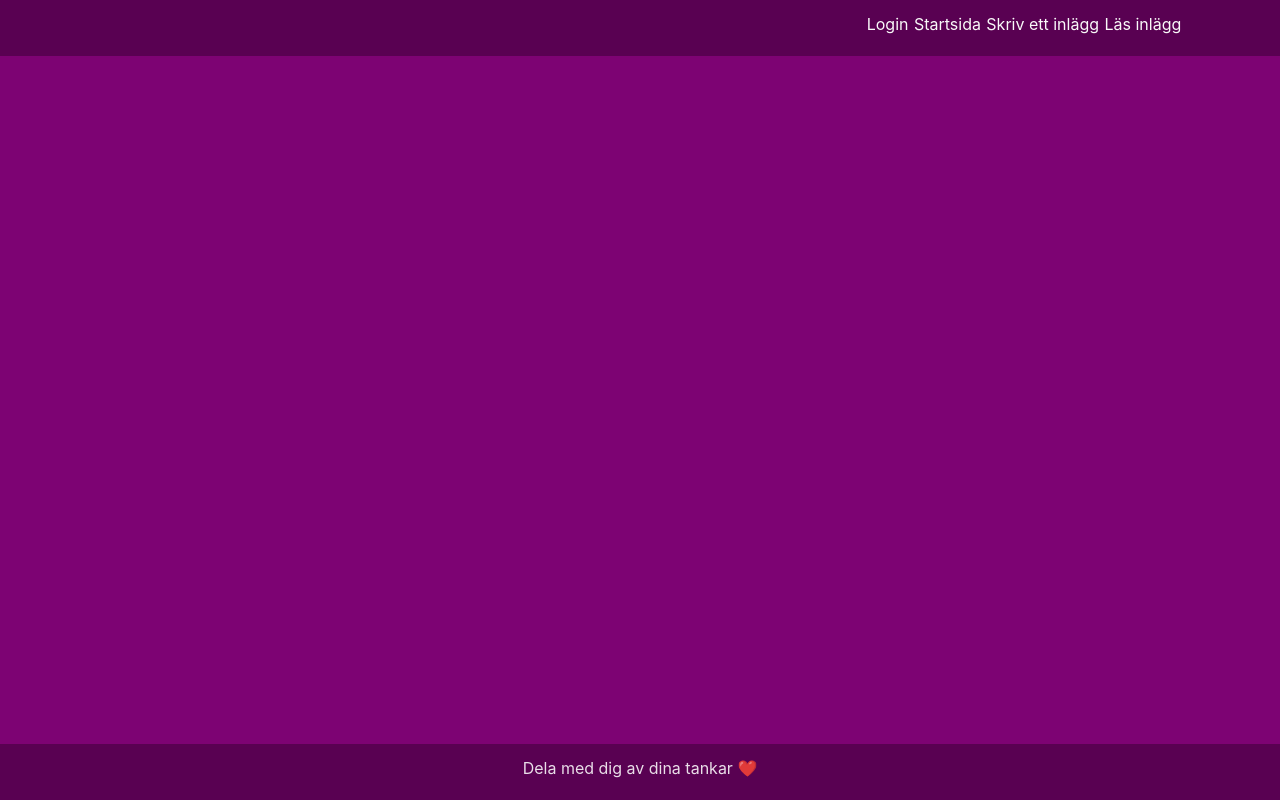
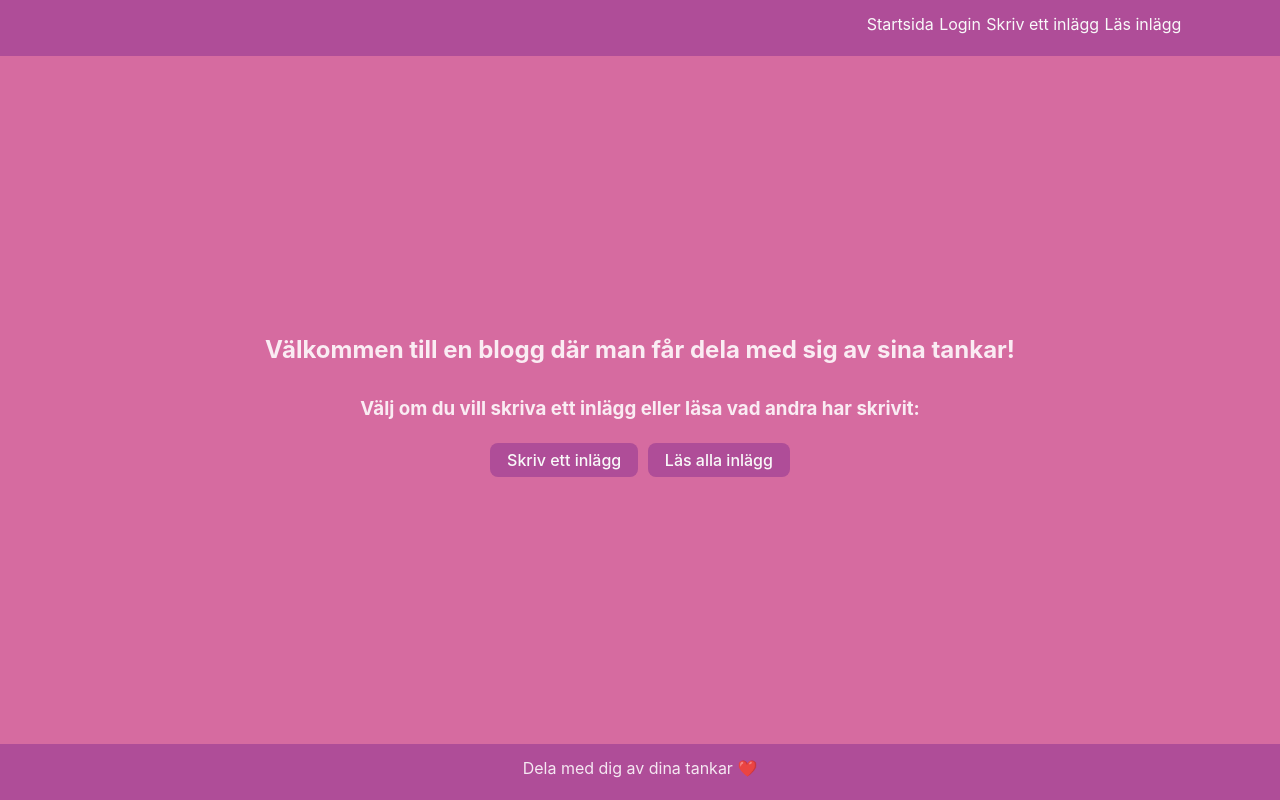
Before and after one commit to SaraEmiliaJohnsson/firebase-blogg, a React (Vite) app: page /landing in a window 1280 px wide. Built offline with nearby package versions, Linux system fonts and the light colour scheme; no server answers.

Commit message:
changed colors and added a landing page

```diff
--- a/src/App.tsx
+++ b/src/App.tsx
@@ -7,6 +7,7 @@ import NewBloggPost from './components/NewBloggPost'
 import SeeAllBloggPosts from './components/SeeAllBloggPosts'
 import StartingPageComponent from './components/StartingPageComponent'
 import LogInComponent from './components/LoginComponent'
+import LandingPage from './components/LandingPage'
 
 function App() {
 
@@ -15,8 +16,9 @@ function App() {
     <Router>
       <HeaderComponent />
       <Routes>
-        <Route path='/' element={<LogInComponent />} />
-        <Route path='/start' element={<StartingPageComponent />} />
+        <Route path='/' element={<StartingPageComponent />} />
+        <Route path='/login' element={<LogInComponent />} />
+        <Route path='/landing' element={<LandingPage />} />
         <Route path='/newpost' element={<NewBloggPost />} />
         <Route path='/allposts' element={<SeeAllBloggPosts />} />
       </Routes>
--- a/src/components/HeaderComponent.tsx
+++ b/src/components/HeaderComponent.tsx
@@ -31,13 +31,14 @@ const HeaderComponent = () => {
             <section className="header-container">
                 <nav>
                     <ul>
+                        <li><Link to='/'>Startsida</Link></li>
                         {isLoggedIn ? (
                             <li className="login-link" onClick={handleLogout}><Link to='/'>Logout</Link></li>
                         ) : (
-                            <li className="login-link"><Link to='/'>Login</Link></li>
+                            <li className="login-link"><Link to='/login'>Login</Link></li>
                         )}
 
-                        <li><Link to='/start'>Startsida</Link></li>
+
                         <li><Link to='/newpost'>Skriv ett inlägg</Link></li>
                         <li><Link to='/allposts'>Läs inlägg</Link></li>
                     </ul>
--- /dev/null
+++ b/src/components/LandingPage.tsx
@@ -0,0 +1,22 @@
+import { Link } from "react-router-dom"
+
+
+
+const LandingPage = () => {
+
+    return (
+        <>
+            <section className="main-container">
+                <h2>Välkommen till en blogg där man får dela med sig av sina tankar!</h2>
+                <h3>Välj om du vill skriva ett inlägg eller läsa vad andra har skrivit:</h3>
+                <section>
+                    <button><Link to='/newpost'>Skriv ett inlägg</Link></button>
+                    <button><Link to='/allposts'>Läs alla inlägg</Link></button>
+                </section>
+
+            </section>
+        </>
+    )
+}
+
+export default LandingPage;
--- a/src/components/LoginComponent.tsx
+++ b/src/components/LoginComponent.tsx
@@ -13,7 +13,7 @@ const LogInComponent = () => {
         createUserWithEmailAndPassword(auth, email, password)
             .then((userCrediential) => {
                 console.log('Inloggad', userCrediential);
-                navigate('/start');
+                navigate('/landing');
 
             })
             .catch((error) => {
@@ -26,7 +26,7 @@ const LogInComponent = () => {
         signInWithEmailAndPassword(auth, email, password)
             .then((userCredinteial) => {
                 console.log('Inloggad', userCredinteial);
-                navigate('/start');
+                navigate('/landing');
             })
             .catch((error) => {
                 console.log(error.message);
--- a/src/components/StartingPageComponent.tsx
+++ b/src/components/StartingPageComponent.tsx
@@ -9,8 +9,8 @@ const StartingPageComponent = () => {
             <section className="main-container">
                 <h2>Välkommen till en blogg där man får dela med sig av sina tankar!</h2>
                 <section>
-                    <button><Link to='/newpost'>Skriva ett inlägg</Link></button>
-                    <button><Link to='/allposts'>Läsa alla inlägg</Link></button>
+                    <button><Link to='/login'>Logga in</Link></button>
+
                 </section>
 
             </section>
--- a/src/index.css
+++ b/src/index.css
@@ -10,7 +10,7 @@
 
 body {
   color: rgba(255, 255, 255, 0.87);
-  background-color: #7d0373;
+  background-color: #D66BA0;
   margin: 0;
   display: flex;
   place-items: center;
@@ -23,7 +23,7 @@ body {
   left: 0;
   right: 0;
   top: 0;
-  background-color: #590152;
+  background-color: #AF4D98;
   height: 3.5em;
   width: 100vw;
   display: flex;
@@ -74,9 +74,9 @@ ul {
   width: 20em;
   height: 10em;
   margin: 1em;
-  border: 2px solid #590152;
+  border: 2px solid #AF4D98;
   padding: 2em;
-  background-color: #7d0373;
+  background-color: #D66BA0;
 }
 
 a {
@@ -103,14 +103,14 @@ button {
   font-size: 1em;
   font-weight: 500;
   font-family: inherit;
-  background-color: #590152;
+  background-color: #AF4D98;
   color: #f9f9f9;
   cursor: pointer;
   transition: border-color 0.25s;
   margin: 0.3em;
 }
 button:hover {
-  border-color: #020aa1;
+  border-color: #9DF7E5;
 }
 button:focus,
 button:focus-visible {
@@ -136,7 +136,7 @@ button:focus-visible {
   left: 0;
   right: 0;
   bottom: 0;
-  background-color: #590152;
+  background-color: #AF4D98;
   height: 3.5em;
   width: 100vw;
   display: flex;
```
